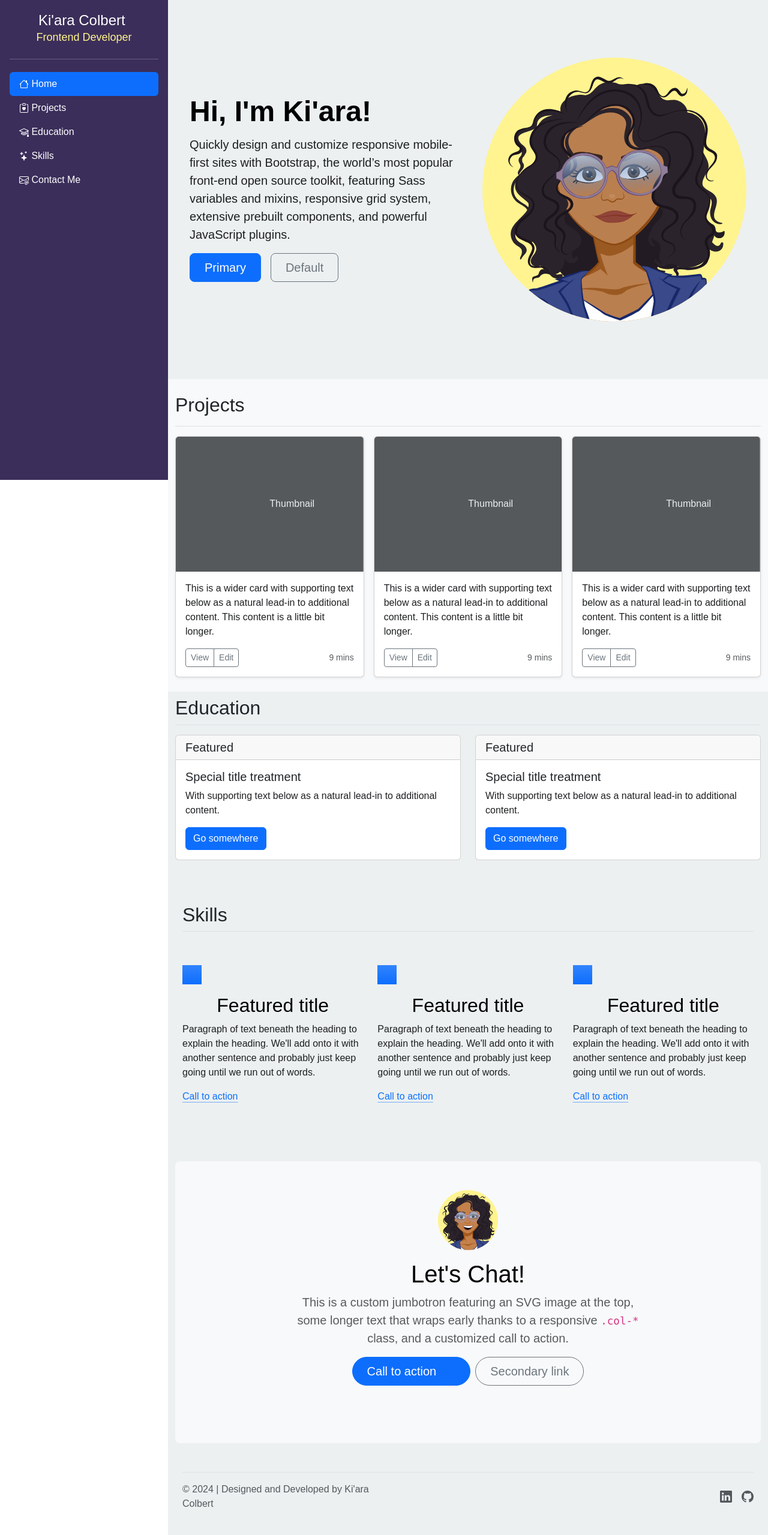
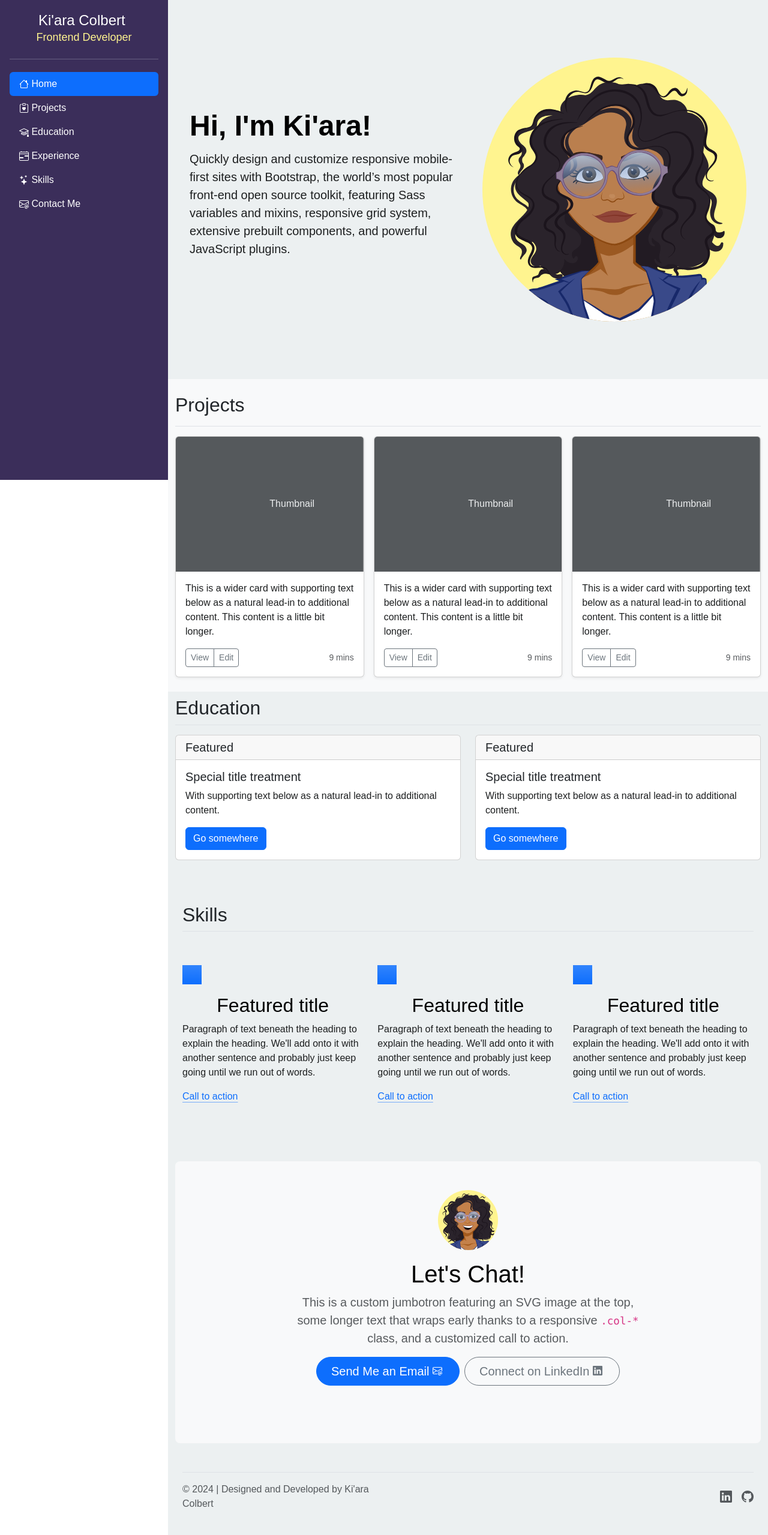
Before and after one commit to kiaraaa123/personal-website, a plain HTML site: page index.html in a window 1280 px wide. Shown: the whole page at 60% size. Drawn offline with nearby package versions, Linux system fonts and the light colour scheme.

Commit message:
Updating buttons

```diff
--- a/index.html
+++ b/index.html
@@ -49,7 +49,9 @@
               <span class="fs-4">Ki'ara Colbert</span>
             </a>
             <h3>Frontend Developer</h3>
+
             <hr>
+
             <ul class="nav nav-pills flex-column mb-auto">
               <li class="nav-item">
                 <a href="#" class="nav-link active" aria-current="page">
@@ -59,6 +61,7 @@
                   Home
                 </a>
               </li>
+
               <li>
                 <a href="#projects" class="nav-link text-white">
                     <svg xmlns="http://www.w3.org/2000/svg" width="16" height="16" fill="currentColor" class="bi bi-clipboard-heart" viewBox="0 0 16 16">
@@ -69,6 +72,7 @@
                   Projects
                 </a>
               </li>
+
               <li>
                 <a href="#education" class="nav-link text-white">
                     <svg xmlns="http://www.w3.org/2000/svg" width="16" height="16" fill="currentColor" class="bi bi-mortarboard" viewBox="0 0 16 16">
@@ -78,6 +82,17 @@
                   Education
                 </a>
               </li>
+
+              <li>
+                <a href="#experience" class="nav-link text-white">
+                  <svg xmlns="http://www.w3.org/2000/svg" width="16" height="16" fill="currentColor" class="bi bi-calendar4-range" viewBox="0 0 16 16">
+                    <path d="M3.5 0a.5.5 0 0 1 .5.5V1h8V.5a.5.5 0 0 1 1 0V1h1a2 2 0 0 1 2 2v11a2 2 0 0 1-2 2H2a2 2 0 0 1-2-2V3a2 2 0 0 1 2-2h1V.5a.5.5 0 0 1 .5-.5M2 2a1 1 0 0 0-1 1v1h14V3a1 1 0 0 0-1-1zm13 3H1v9a1 1 0 0 0 1 1h12a1 1 0 0 0 1-1z"/>
+                    <path d="M9 7.5a.5.5 0 0 1 .5-.5H15v2H9.5a.5.5 0 0 1-.5-.5zm-2 3v1a.5.5 0 0 1-.5.5H1v-2h5.5a.5.5 0 0 1 .5.5"/>
+                  </svg>
+                  Experience
+                </a>
+              </li>
+
               <li>
                 <a href="#skills" class="nav-link text-white">
                     <svg xmlns="http://www.w3.org/2000/svg" width="16" height="16" fill="currentColor" class="bi bi-stars" viewBox="0 0 16 16">
@@ -86,6 +101,7 @@
                   Skills
                 </a>
               </li>
+
               <li>
                 <a href="#contact" class="nav-link text-white">
                     <svg xmlns="http://www.w3.org/2000/svg" width="16" height="16" fill="currentColor" class="bi bi-envelope-at" viewBox="0 0 16 16">
@@ -112,10 +128,10 @@
                 <div class="col-lg-6">
                     <h1 class="display-5 fw-bold text-body-emphasis lh-1 mb-3">Hi, I'm Ki'ara!</h1>
                     <p class="lead">Quickly design and customize responsive mobile-first sites with Bootstrap, the world’s most popular front-end open source toolkit, featuring Sass variables and mixins, responsive grid system, extensive prebuilt components, and powerful JavaScript plugins.</p>
-                    <div class="d-grid gap-2 d-md-flex justify-content-md-start">
+                    <!-- <div class="d-grid gap-2 d-md-flex justify-content-md-start">
                     <button type="button" class="btn btn-primary btn-lg px-4 me-md-2">Primary</button>
                     <button type="button" class="btn btn-outline-secondary btn-lg px-4">Default</button>
-                    </div>
+                    </div> -->
                 </div>
                 </div>
             </div>
@@ -353,12 +369,18 @@
                     This is a custom jumbotron featuring an SVG image at the top, some longer text that wraps early thanks to a responsive <code>.col-*</code> class, and a customized call to action.
                   </p>
                   <div class="d-inline-flex gap-2 mb-5">
-                    <button class="d-inline-flex align-items-center btn btn-primary btn-lg px-4 rounded-pill" type="button">
-                      Call to action
-                      <svg class="bi ms-2" width="24" height="24"><use xlink:href="#arrow-right-short"></use></svg>
+
+                    <button class="align-items-center btn btn-primary btn-lg px-4 rounded-pill" type="button">
+                      Send Me an Email <svg xmlns="http://www.w3.org/2000/svg" width="20" height="20" fill="currentColor" class="bi bi-envelope-at" viewBox="16 16">
+                        <path d="M2 2a2 2 0 0 0-2 2v8.01A2 2 0 0 0 2 14h5.5a.5.5 0 0 0 0-1H2a1 1 0 0 1-.966-.741l5.64-3.471L8 9.583l7-4.2V8.5a.5.5 0 0 0 1 0V4a2 2 0 0 0-2-2zm3.708 6.208L1 11.105V5.383zM1 4.217V4a1 1 0 0 1 1-1h12a1 1 0 0 1 1 1v.217l-7 4.2z"/>
+                        <path d="M14.247 14.269c1.01 0 1.587-.857 1.587-2.025v-.21C15.834 10.43 14.64 9 12.52 9h-.035C10.42 9 9 10.36 9 12.432v.214C9 14.82 10.438 16 12.358 16h.044c.594 0 1.018-.074 1.237-.175v-.73c-.245.11-.673.18-1.18.18h-.044c-1.334 0-2.571-.788-2.571-2.655v-.157c0-1.657 1.058-2.724 2.64-2.724h.04c1.535 0 2.484 1.05 2.484 2.326v.118c0 .975-.324 1.39-.639 1.39-.232 0-.41-.148-.41-.42v-2.19h-.906v.569h-.03c-.084-.298-.368-.63-.954-.63-.778 0-1.259.555-1.259 1.4v.528c0 .892.49 1.434 1.26 1.434.471 0 .896-.227 1.014-.643h.043c.118.42.617.648 1.12.648m-2.453-1.588v-.227c0-.546.227-.791.573-.791.297 0 .572.192.572.708v.367c0 .573-.253.744-.564.744-.354 0-.581-.215-.581-.8Z"/>
+                      </svg>
                     </button>
+
                     <button class="btn btn-outline-secondary btn-lg px-4 rounded-pill" type="button">
-                      Secondary link
+                      Connect on LinkedIn <svg xmlns="http://www.w3.org/2000/svg" width="20" height="20" fill="currentColor" class="bi bi-linkedin" viewBox="16 16">
+                        <path d="M0 1.146C0 .513.526 0 1.175 0h13.65C15.474 0 16 .513 16 1.146v13.708c0 .633-.526 1.146-1.175 1.146H1.175C.526 16 0 15.487 0 14.854zm4.943 12.248V6.169H2.542v7.225zm-1.2-8.212c.837 0 1.358-.554 1.358-1.248-.015-.709-.52-1.248-1.342-1.248S2.4 3.226 2.4 3.934c0 .694.521 1.248 1.327 1.248zm4.908 8.212V9.359c0-.216.016-.432.08-.586.173-.431.568-.878 1.232-.878.869 0 1.216.662 1.216 1.634v3.865h2.401V9.25c0-2.22-1.184-3.252-2.764-3.252-1.274 0-1.845.7-2.165 1.193v.025h-.016l.016-.025V6.169h-2.4c.03.678 0 7.225 0 7.225z"/>
+                      </svg>
                     </button>
                   </div>
                 </div>
@@ -376,10 +398,13 @@
 
                   <!-- Social Links -->
 
+                  <!-- LinkedIn -->
                   <ul class="nav col-md-4 justify-content-end list-unstyled d-flex">
                     <li class="ms-3"><a class="text-body-secondary" href="#"><svg xmlns="http://www.w3.org/2000/svg" width="20" height="20" fill="currentColor" class="bi bi-linkedin" viewBox="0 0 16 16">
                         <path d="M0 1.146C0 .513.526 0 1.175 0h13.65C15.474 0 16 .513 16 1.146v13.708c0 .633-.526 1.146-1.175 1.146H1.175C.526 16 0 15.487 0 14.854zm4.943 12.248V6.169H2.542v7.225zm-1.2-8.212c.837 0 1.358-.554 1.358-1.248-.015-.709-.52-1.248-1.342-1.248S2.4 3.226 2.4 3.934c0 .694.521 1.248 1.327 1.248zm4.908 8.212V9.359c0-.216.016-.432.08-.586.173-.431.568-.878 1.232-.878.869 0 1.216.662 1.216 1.634v3.865h2.401V9.25c0-2.22-1.184-3.252-2.764-3.252-1.274 0-1.845.7-2.165 1.193v.025h-.016l.016-.025V6.169h-2.4c.03.678 0 7.225 0 7.225z"/>
                       </svg></a></li>
+
+                    <!-- GitHub -->
                     <li class="ms-3"><a class="text-body-secondary" href="#"><svg xmlns="http://www.w3.org/2000/svg" width="20" height="20" fill="currentColor" class="bi bi-github" viewBox="0 0 16 16">
                         <path d="M8 0C3.58 0 0 3.58 0 8c0 3.54 2.29 6.53 5.47 7.59.4.07.55-.17.55-.38 0-.19-.01-.82-.01-1.49-2.01.37-2.53-.49-2.69-.94-.09-.23-.48-.94-.82-1.13-.28-.15-.68-.52-.01-.53.63-.01 1.08.58 1.23.82.72 1.21 1.87.87 2.33.66.07-.52.28-.87.51-1.07-1.78-.2-3.64-.89-3.64-3.95 0-.87.31-1.59.82-2.15-.08-.2-.36-1.02.08-2.12 0 0 .67-.21 2.2.82.64-.18 1.32-.27 2-.27s1.36.09 2 .27c1.53-1.04 2.2-.82 2.2-.82.44 1.1.16 1.92.08 2.12.51.56.82 1.27.82 2.15 0 3.07-1.87 3.75-3.65 3.95.29.25.54.73.54 1.48 0 1.07-.01 1.93-.01 2.2 0 .21.15.46.55.38A8.01 8.01 0 0 0 16 8c0-4.42-3.58-8-8-8"/>
                       </svg></a></li>
```
